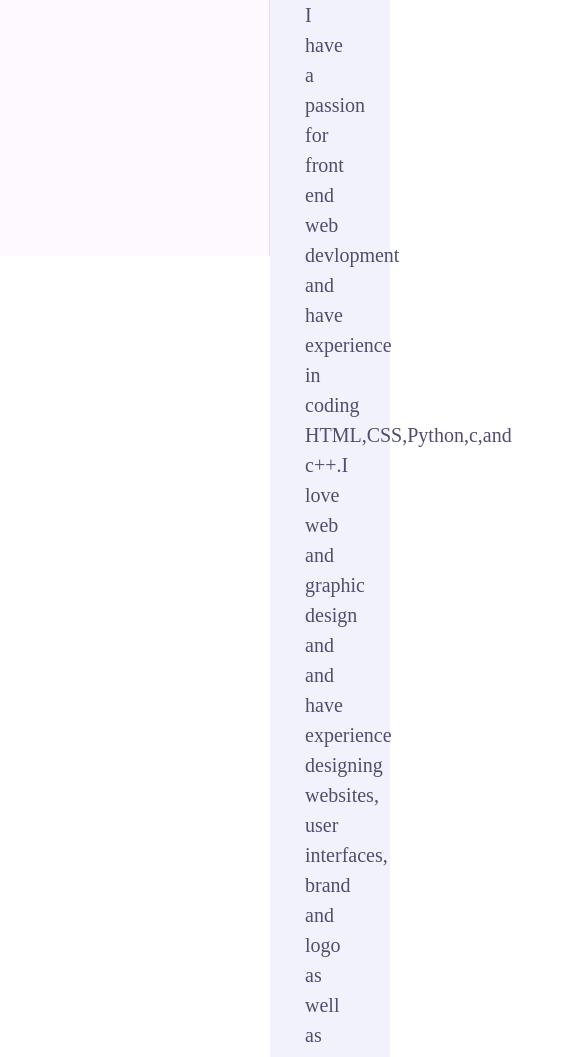
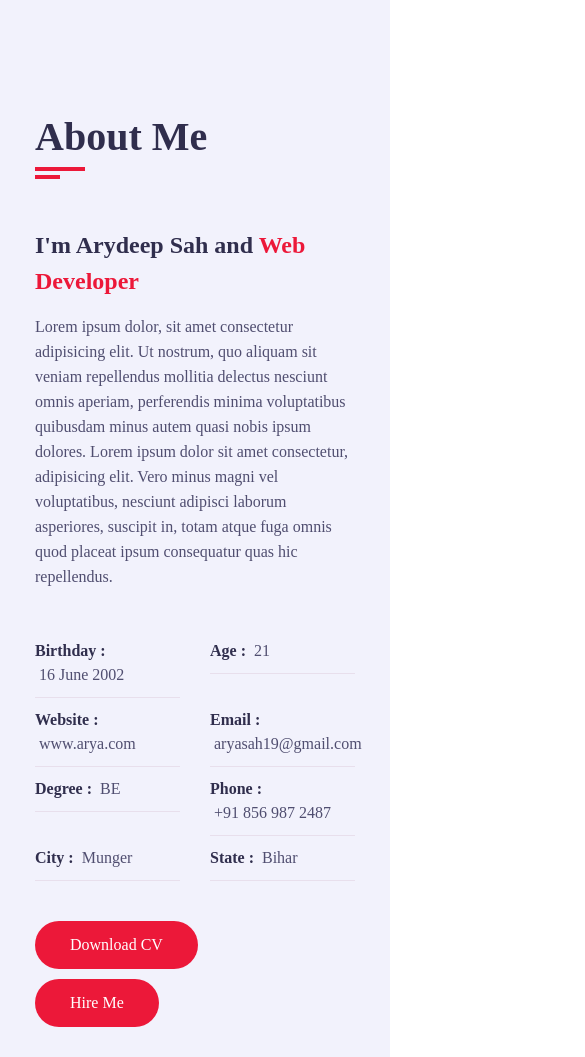
Before and after one commit to arydeepsah19/Portfolio, a plain HTML site: page index.html in a window 390 px wide. Shown: the part 588-1645 px from the top of the page, 585 px wide, since content can reach past the window. Drawn offline with nearby package versions, Linux system fonts and the light colour scheme; a web font is replaced by a local one.

Commit message:
Update style.css

```diff
--- a/style.css
+++ b/style.css
@@ -41,7 +41,7 @@ ul
 .section
 {
     background-color: var(--bg-black-900);
-    min-height: 100vh;
+    min-height: 100%;
     display: block;
     padding: 0 35px;
     opacity: 1;
@@ -263,7 +263,7 @@ ul
 /* home */
 .home
 {
-    min-height: 100vh;
+    min-height: 100%;
     display: flex;
     color: var(--text-black-900);
 }
@@ -730,3 +730,53 @@ h3.my-proffession
     height: 50px;
     padding: 0 50px;
 }
+@media(max-width:1199px)
+{
+    .aside
+    {
+        left: -270px;
+    }
+    .main-content
+    {
+        padding-left: 0;
+    }
+    .about .about-content .personal-info.info-item p span
+    {
+        display: block;
+        margin-left: 0;
+    }
+}
+@media(max-width:991px)
+{
+    .contact .contact-info-item,
+    .portfolio .portfolio-item,
+    .service .service-item
+    {
+        flex: 0 0 50%;
+        max-width: 50%;
+    }
+    .home .home-info
+    {
+        flex: 0 0 100%;
+        max-width: 100%;
+    }
+    .home .home-img
+    {
+        display: none;
+    }
+}
+@media(max-width:767px)
+{
+    .contact .contact-form .col-6,
+    .contact .contact-info-item,
+    .portfolio .portfolio-item,
+    .service .service-item,
+    .about .about-content .experience,
+    .about .about-content .education,
+    .about .about-content .skills,
+    .about .about-content .personal-info
+    {
+        flex: 0 0 100%;
+        max-width: 100%;
+    }
+}
```
